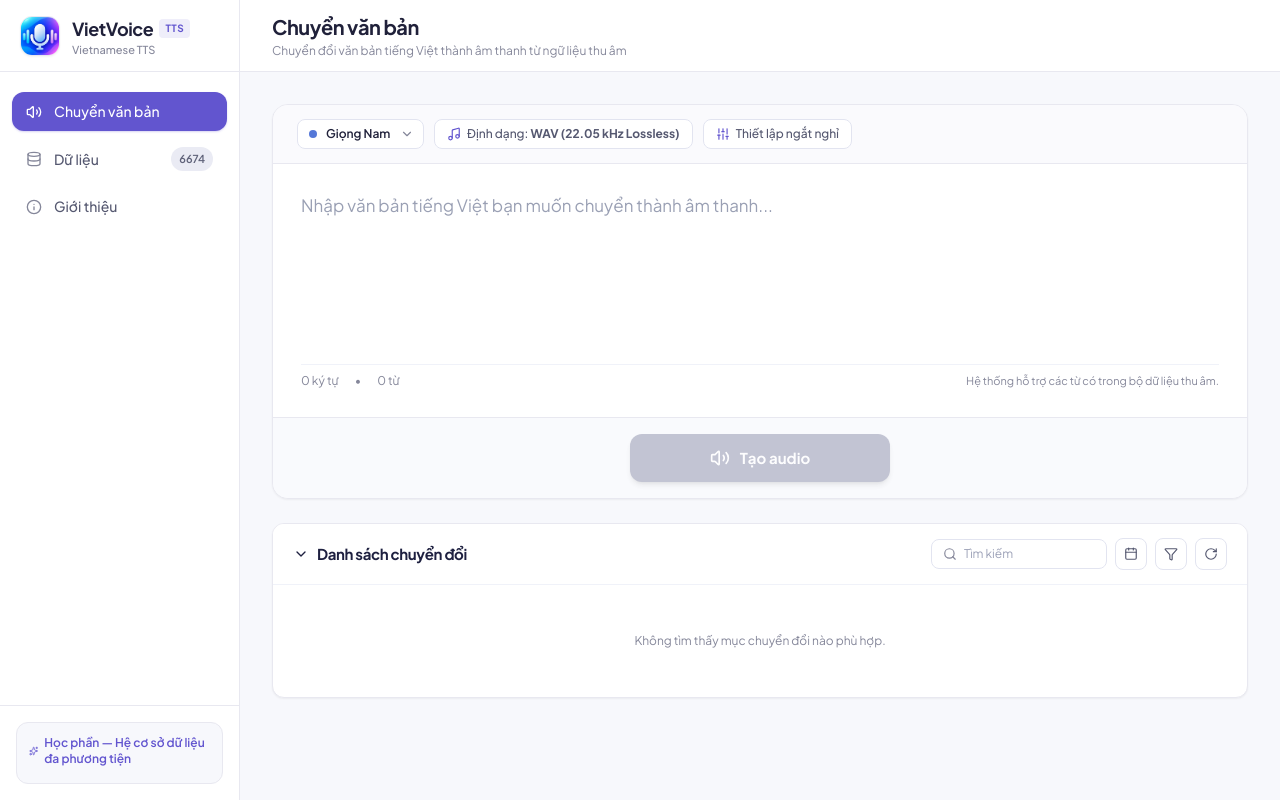
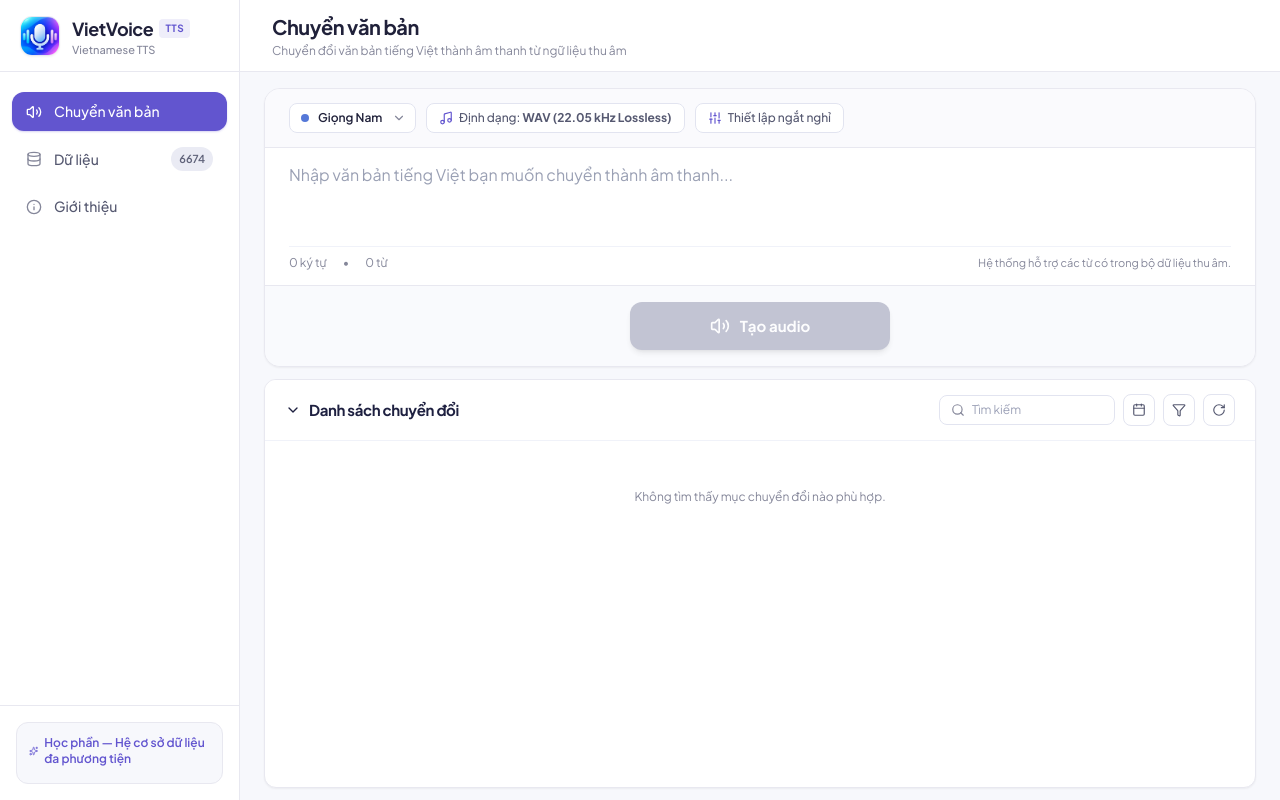
Before and after one commit to NhuYtech/VietVoice, a React (Vite) app: page / in a window 1280 px wide. Built offline with nearby package versions, Linux system fonts and the light colour scheme; a web font is replaced by a local one.

Commit message:
fix(tts-layout): lock outer page from scrolling, make conversion history list auto-fill remaining height with internal scroll

```diff
--- a/src/App.tsx
+++ b/src/App.tsx
@@ -354,11 +354,16 @@ export const App: React.FC = () => {
           onClose={() => setNotificationModal(null)}
         />
 
-        {/* Workspace Body: Đệm đáy pb-44 md:pb-52 giúp tất cả nội dung các page luôn cách xa thanh audio player, không bao giờ bị đè hay che khuất */}
-        <main className={`p-6 md:p-8 max-w-[1400px] w-full mx-auto transition-all ${isPlayerOpen ? 'pb-44 md:pb-52' : 'pb-24'}`}>
-          {currentTab === 'tts' && (
-            <div>
-              {/* Main Editor Card */}
+        {/* Workspace Body: Tab Chuyển văn bản cố định 100% trong khung nhìn màn hình (không cuộn trang, chỉ cuộn list) */}
+        {currentTab === 'tts' ? (
+          <main
+            className={`px-4 sm:px-6 pt-4 pb-3 max-w-[1400px] w-full mx-auto h-[calc(100vh-72px)] flex flex-col overflow-hidden ${
+              isPlayerOpen ? 'pb-[76px]' : 'pb-3'
+            }`}
+          >
+            <div className="flex-1 min-h-0 flex flex-col">
+              {/* Main Editor Card: Cố định vị trí phía trên */}
+              <div className="shrink-0">
                 <MainEditor
                   text={inputText}
                   onChangeText={setInputText}
@@ -375,8 +380,9 @@ export const App: React.FC = () => {
                   }}
                   onShowNotification={setNotificationModal}
                 />
+              </div>
 
-              {/* Conversion History Section */}
+              {/* Conversion History Section: Tự động co giãn theo chiều dọc và chỉ cuộn riêng phần danh sách */}
               <ConversionHistory
                 items={historyItems}
                 onDelete={handleDeleteHistory}
@@ -388,12 +394,16 @@ export const App: React.FC = () => {
                 onPlayTrack={(track) => handleTogglePlayTrack(track)}
                 onSelectSampleText={(txt) => {
                   setInputText(txt);
-                  window.scrollTo({ top: 0, behavior: 'smooth' });
                 }}
               />
             </div>
-          )}
-
+          </main>
+        ) : (
+          <main
+            className={`p-6 md:p-8 max-w-[1400px] w-full mx-auto overflow-y-auto ${
+              isPlayerOpen ? 'pb-44 md:pb-52' : 'pb-24'
+            }`}
+          >
             {currentTab === 'corpus' && (
               <CorpusView
                 realEntries={realEntries}
@@ -408,6 +418,7 @@ export const App: React.FC = () => {
 
             {currentTab === 'about' && <AboutView />}
           </main>
+        )}
       </div>
 
       {/* 3. Sticky Bottom Audio Player (Cố định ở chân trang, ngang hàng với mục thông tin ở sidebar) */}
--- a/src/components/ConversionHistory.tsx
+++ b/src/components/ConversionHistory.tsx
@@ -182,7 +182,7 @@ export const ConversionHistory: React.FC<ConversionHistoryProps> = ({
   };
 
   return (
-    <div className="bg-white rounded-xl border border-[#E8E8F0] shadow-sm mt-6 overflow-hidden">
+    <div className="bg-white rounded-xl border border-[#E8E8F0] shadow-sm mt-3 overflow-hidden flex flex-col flex-1 min-h-0">
       {/* 1. Header Toolbar */}
       <div className="px-5 py-3.5 flex flex-col sm:flex-row sm:items-center justify-between gap-3 bg-white">
         {/* Left: Collapse chevron + Title */}
@@ -373,10 +373,10 @@ export const ConversionHistory: React.FC<ConversionHistoryProps> = ({
         </div>
       )}
 
-      {/* 2. List Body: Cuộn riêng trong danh sách chuyển đổi, giữ nguyên phần MainEditor bên trên */}
+      {/* 2. List Body: Tự động co giãn theo chiều cao và chỉ cuộn riêng trong danh sách này */}
       {!isCollapsed && (
         <div
-          className="border-t border-[#F0F2F9] divide-y divide-[#F0F2F9] overflow-y-auto max-h-[300px] sm:max-h-[340px] overscroll-contain"
+          className="border-t border-[#F0F2F9] divide-y divide-[#F0F2F9] overflow-y-auto flex-1 min-h-0 overscroll-contain"
           ref={menuRef}
         >
           {filtered.length === 0 ? (
--- a/src/components/MainEditor.tsx
+++ b/src/components/MainEditor.tsx
@@ -104,13 +104,13 @@ export const MainEditor: React.FC<MainEditorProps> = ({
       </div>
 
       {/* Large Text Area */}
-      <div className="p-7">
+      <div className="px-6 py-3.5">
         <textarea
           value={text}
           onChange={(e) => onChangeText(e.target.value)}
           placeholder="Nhập văn bản tiếng Việt bạn muốn chuyển thành âm thanh..."
-          rows={6}
-          className="w-full resize-none text-[17px] text-[#20213A] placeholder-[#9AA0B4] focus:outline-none leading-relaxed bg-transparent min-h-[160px]"
+          rows={3}
+          className="w-full resize-none text-[16px] text-[#20213A] placeholder-[#9AA0B4] focus:outline-none leading-relaxed bg-transparent min-h-[76px]"
         />
 
         {/* Word / Char Counters & Status */}
```
Lines whose indentation alone changed are shown as unchanged.
